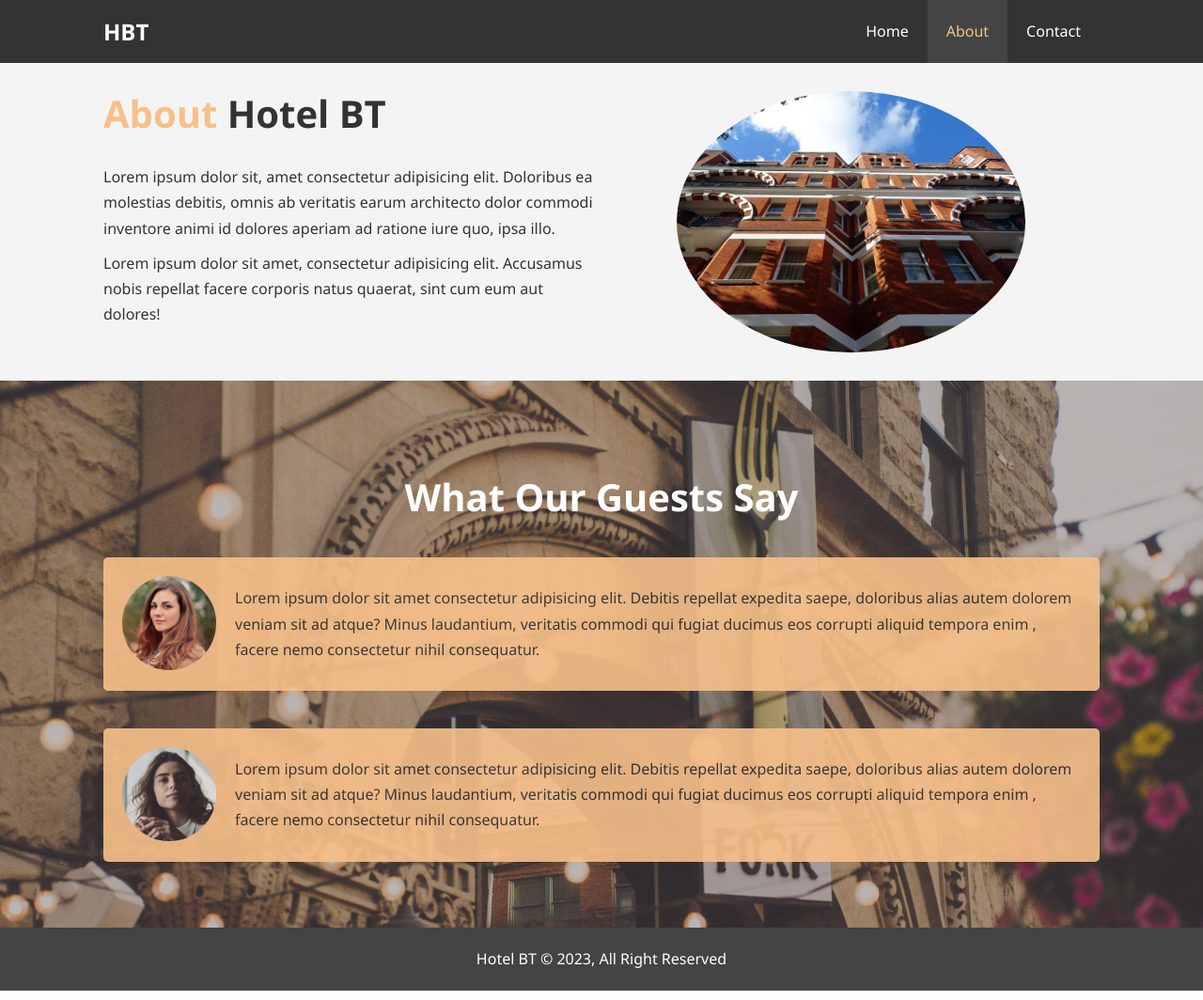
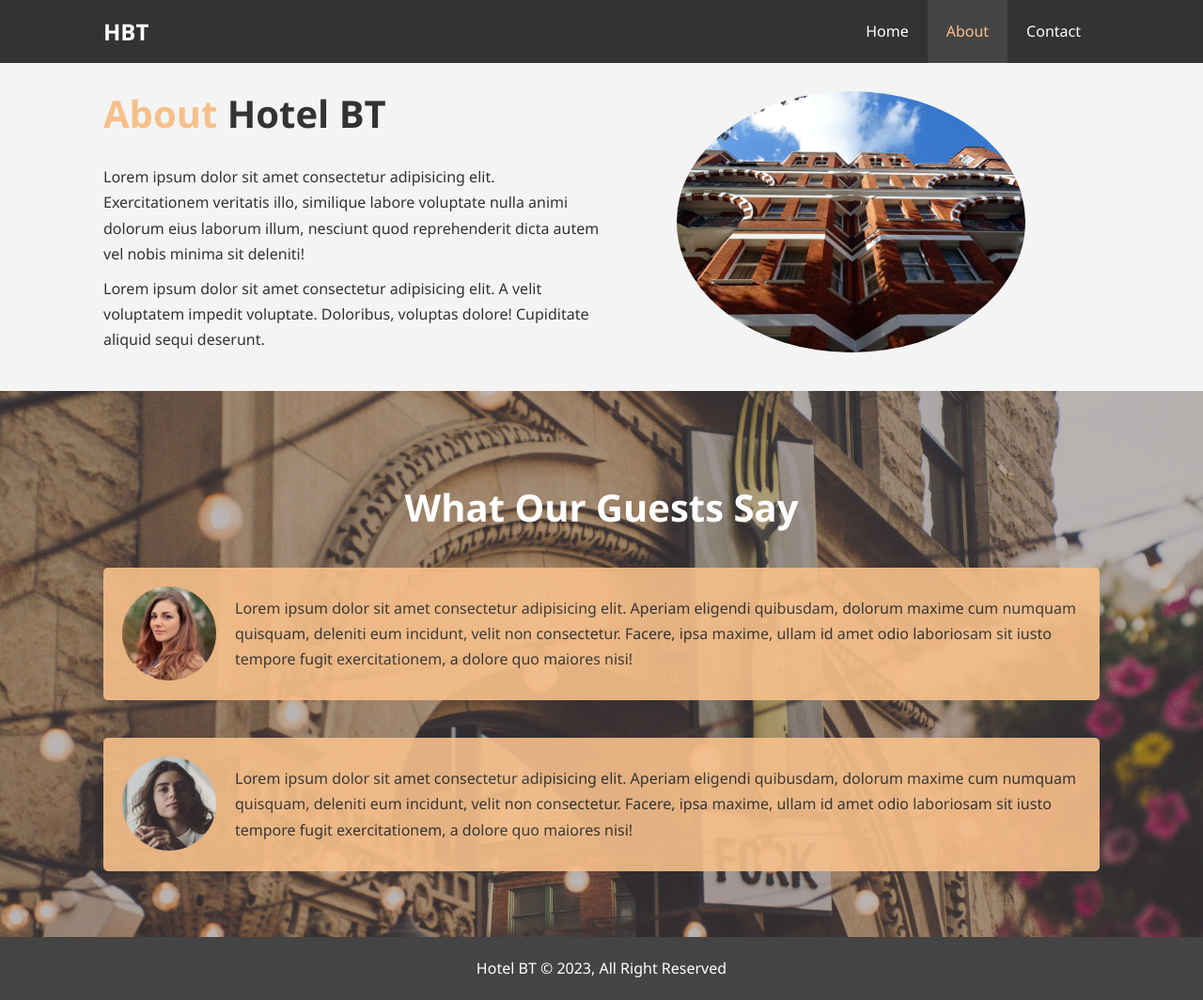
Before and after one commit to Shahriar-Syeed/hotel-website, a plain HTML site: page about.html in a window 1280 px wide. Shown: the whole page at 94% size. Drawn offline with Linux system fonts and the light colour scheme.

Commit message:
about lorem

```diff
--- a/about.html
+++ b/about.html
@@ -11,10 +11,10 @@
 
     <link rel="stylesheet" href="./css/style.css" />
     <link
-    rel="stylesheet"
-    media="screen and (max-width:768px)"
-    href="./css/mobile.css"
-  />
+      rel="stylesheet"
+      media="screen and (max-width:768px)"
+      href="./css/mobile.css"
+    />
     <title>Hotel BT | About</title>
   </head>
   <body>
@@ -37,15 +37,15 @@
             <span class="text-primary">About</span> Hotel BT
           </h1>
           <p>
-            Lorem ipsum dolor sit, amet consectetur adipisicing elit. Doloribus
-            ea molestias debitis, omnis ab veritatis earum architecto dolor
-            commodi inventore animi id dolores aperiam ad ratione iure quo, ipsa
-            illo.
+            Lorem ipsum dolor sit amet consectetur adipisicing elit.
+            Exercitationem veritatis illo, similique labore voluptate nulla
+            animi dolorum eius laborum illum, nesciunt quod reprehenderit dicta
+            autem vel nobis minima sit deleniti!
           </p>
           <p>
-            Lorem ipsum dolor sit amet, consectetur adipisicing elit. Accusamus
-            nobis repellat facere corporis natus quaerat, sint cum eum aut
-            dolores!
+            Lorem ipsum dolor sit amet consectetur adipisicing elit. A velit
+            voluptatem impedit voluptate. Doloribus, voluptas dolore! Cupiditate
+            aliquid sequi deserunt.
           </p>
         </div>
         <div class="info-right">
@@ -60,21 +60,21 @@
         <div class="testimonial bg-primary">
           <img src="./img/person-1.jpg" alt="Seuli" />
           <p>
-            Lorem ipsum dolor sit amet consectetur adipisicing elit. Debitis
-            repellat expedita saepe, doloribus alias autem dolorem veniam sit ad
-            atque? Minus laudantium, veritatis commodi qui fugiat ducimus eos
-            corrupti aliquid tempora enim , facere nemo consectetur nihil
-            consequatur.
+            Lorem ipsum dolor sit amet consectetur adipisicing elit. Aperiam
+            eligendi quibusdam, dolorum maxime cum numquam quisquam, deleniti
+            eum incidunt, velit non consectetur. Facere, ipsa maxime, ullam id
+            amet odio laboriosam sit iusto tempore fugit exercitationem, a
+            dolore quo maiores nisi!
           </p>
         </div>
         <div class="testimonial bg-primary">
           <img src="./img/person-2.jpg" alt="Kobita" />
           <p>
-            Lorem ipsum dolor sit amet consectetur adipisicing elit. Debitis
-            repellat expedita saepe, doloribus alias autem dolorem veniam sit ad
-            atque? Minus laudantium, veritatis commodi qui fugiat ducimus eos
-            corrupti aliquid tempora enim , facere nemo consectetur nihil
-            consequatur.
+            Lorem ipsum dolor sit amet consectetur adipisicing elit. Aperiam
+            eligendi quibusdam, dolorum maxime cum numquam quisquam, deleniti
+            eum incidunt, velit non consectetur. Facere, ipsa maxime, ullam id
+            amet odio laboriosam sit iusto tempore fugit exercitationem, a
+            dolore quo maiores nisi!
           </p>
         </div>
       </div>
```
